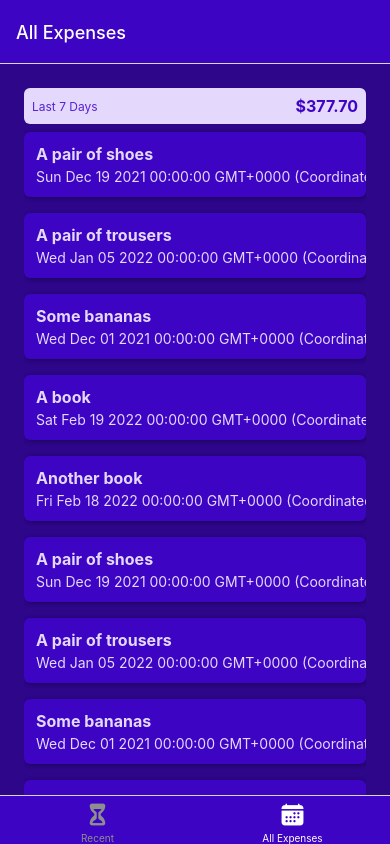
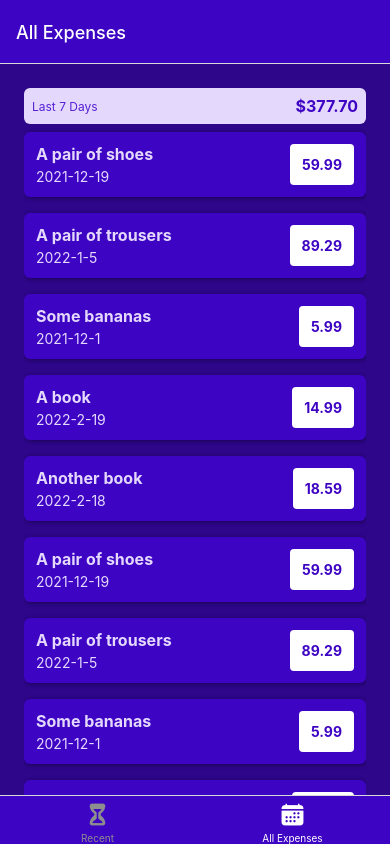
Before and after one commit to AliveKiwi/mm-react-native-tracxpense, a React Native app: screen /AllExpenses in a window 390 px wide. Built offline with nearby package versions, Linux system fonts and the light colour scheme.

Commit message:
135 util: added a function getFormattedDate in util/date.js to format date object

```diff
--- a/components/ExpensesOutput/ExpenseItem.js
+++ b/components/ExpensesOutput/ExpenseItem.js
@@ -1,6 +1,7 @@
 // 134 created, called in ExpensesList
 import { Pressable, View, Text, StyleSheet } from 'react-native';
 import { GlobalStyles } from '../../constants/styles';
+import { getFormattedDate } from '../../util/date';
 
 function ExpenseItem({ description, amount, date }) {
   return (
@@ -11,10 +12,10 @@
           <Text style={[styles.textBase, styles.description]}>
             {description}
           </Text>
-          <Text style={styles.textBase}>{date.toString()}</Text>
+          <Text style={styles.textBase}>{getFormattedDate(date)}</Text>
         </View>
         <View style={styles.amountContainer}>
-          <Text style={styles.amount}>{amount}</Text>
+          <Text style={styles.amount}>{amount.toFixed(2)}</Text>
         </View>
       </View>
     </Pressable>
--- /dev/null
+++ b/util/date.js
@@ -0,0 +1,5 @@
+// 135 added, called in ExpenseItem
+export function getFormattedDate(date) {
+  // 135 getMonth() return index of month
+  return `${date.getFullYear()}-${date.getMonth() + 1}-${date.getDate()}`;
+}
```
